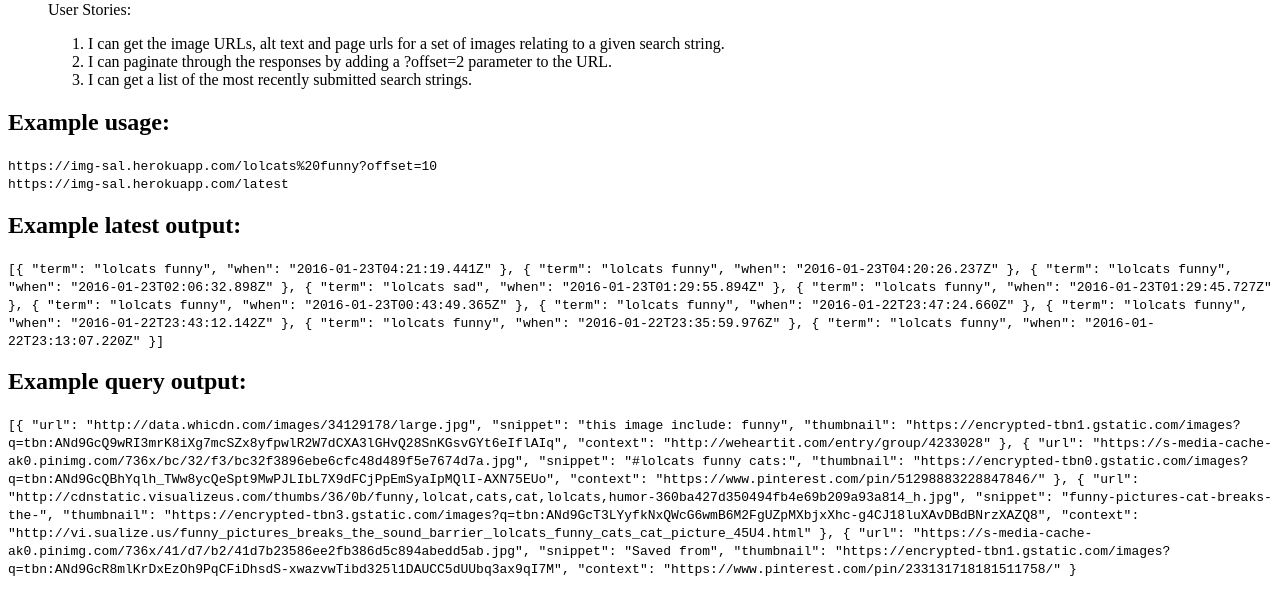
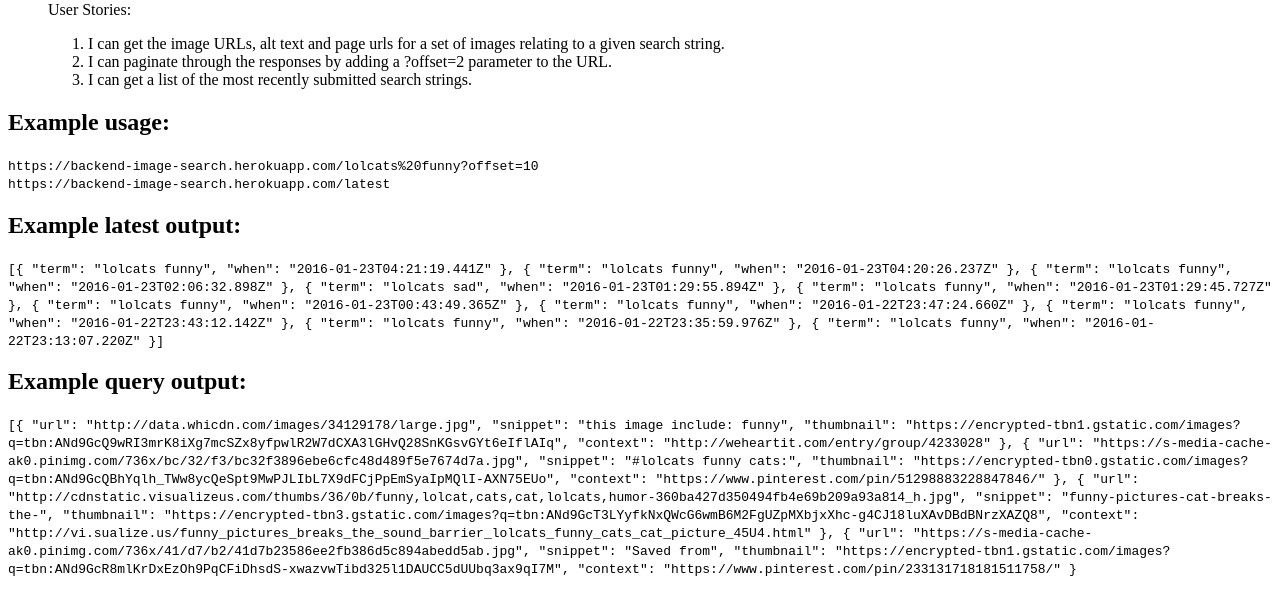
Before and after one commit to vanduc95/FCC-Image-Search, a website: page views/index.html in a window 1280 px wide. Shown: the part 79-694 px from the top of the page. Drawn offline with Linux system fonts and the light colour scheme.

Commit message:
Update index.html

```diff
--- a/views/index.html
+++ b/views/index.html
@@ -17,9 +17,9 @@
             </ol>
         </blockquote>
         <h2>Example usage:</h2>
-        <code>https://img-sal.herokuapp.com/lolcats%20funny?offset=10</code>
+        <code>https://backend-image-search.herokuapp.com/lolcats%20funny?offset=10</code>
         <br>
-        <code>https://img-sal.herokuapp.com/latest</code>
+        <code>https://backend-image-search.herokuapp.com/latest</code>
         <br>
         <h2>Example latest output:</h2>
         <code>[{
```
